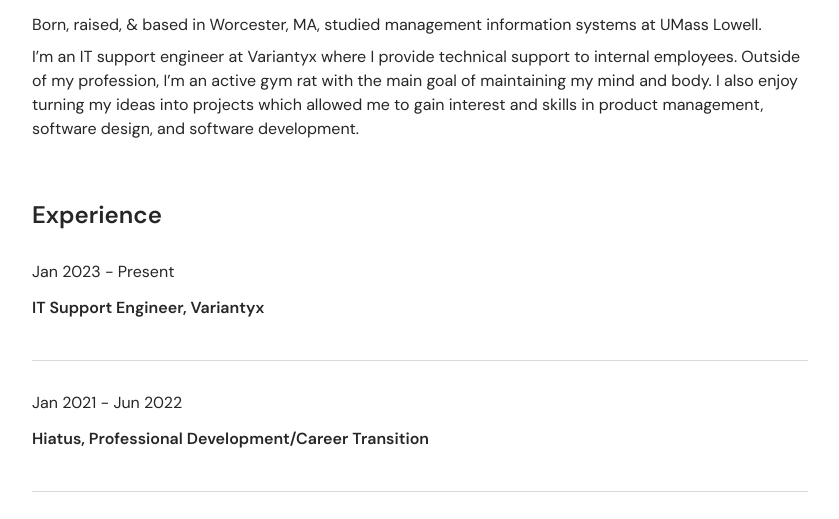
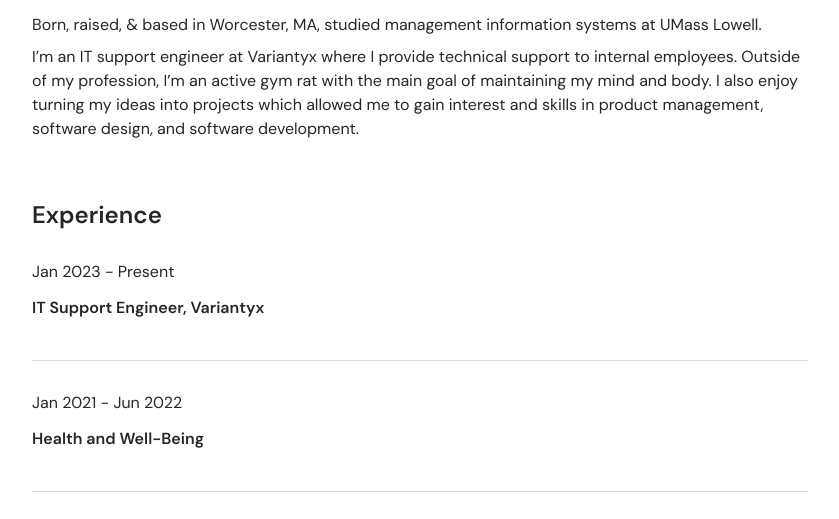
Before and after one commit to Dagyei2/Personal-Brand-Landing-Page, a website: page index.html in a window 1280 px wide. Shown: the part 262-781 px from the top of the page, without its empty margins (220-1059 px from the left). Drawn offline with nearby package versions, Linux system fonts and the light colour scheme.

Commit message:
Update index.html

```diff
--- a/index.html
+++ b/index.html
@@ -45,7 +45,7 @@
             </section>
             <section class="experience-container">
                 <h6 class="experience-date">Jan 2021 - Jun 2022</h6>
-                <h6>Hiatus, Professional Development/Career Transition</h6>
+                <h6>Health and Well-Being</h6>
             </section>
             <section class="experience-container">
                 <h6 class="experience-date">May 2018 - Jan 2021</h6>
```
